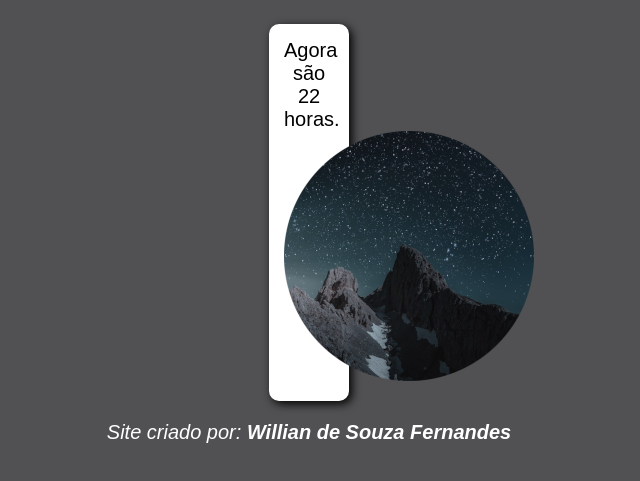
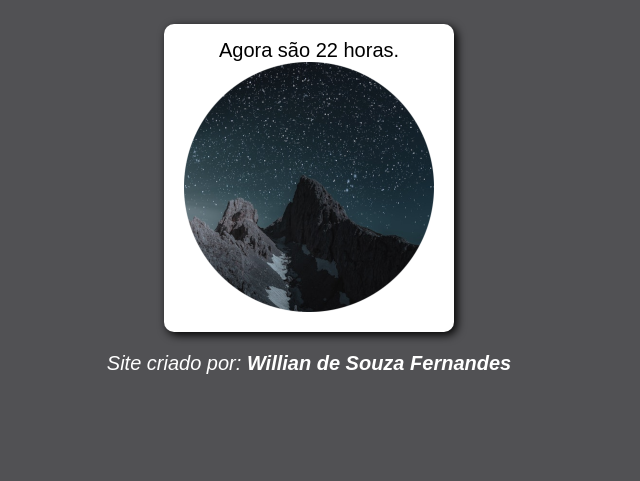
Before and after one commit to wfernandes79/modelo, a plain HTML site: page index.html in a window 1280 px wide. Shown: the part 75-556 px from the top of the page, without its empty margins (331-971 px from the left). Drawn offline with Linux system fonts and the light colour scheme.

Commit message:
estilo.css

```diff
--- a/estilo.css
+++ b/estilo.css
@@ -14,7 +14,7 @@ section {
     background: white;
     border-radius: 10px;
     padding: 15px;
-    width: 50px;
+    width: 260px;
     margin: auto;
     box-shadow: 3px 3px 10px black;
 
```
